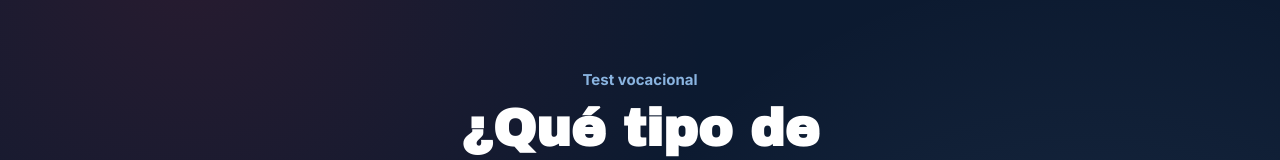
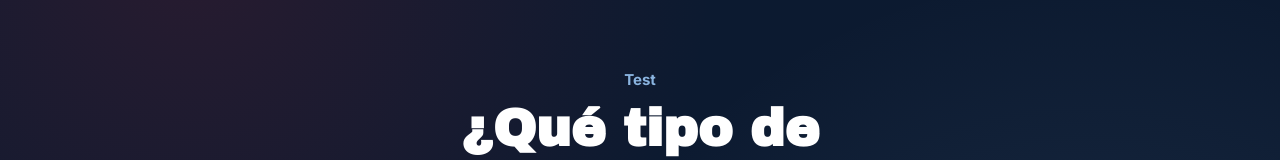
Before and after one commit to violeta-formaggini/test_vocacional_periodismo_deportivo, a plain HTML site: page index.html in a window 1280 px wide. Shown: the part 133-293 px from the top of the page. Drawn offline with Linux system fonts and the light colour scheme.

Commit message:
Update index.html

```diff
--- a/index.html
+++ b/index.html
@@ -18,7 +18,7 @@
     <!-- Editá el título y la bajada acá mismo, en el HTML.       -->
     <!-- ======================================================= -->
     <section id="pantalla-inicio" class="pantalla activa">
-      <p class="etiqueta">Test vocacional</p>
+      <p class="etiqueta">Test</p>
       <h1 class="titulo-hero">¿Qué tipo de periodista<br>deportivo sos?</h1>
       <p class="bajada">
         8 preguntas rápidas para descubrir si tenés más de investigador, cronista,
```
